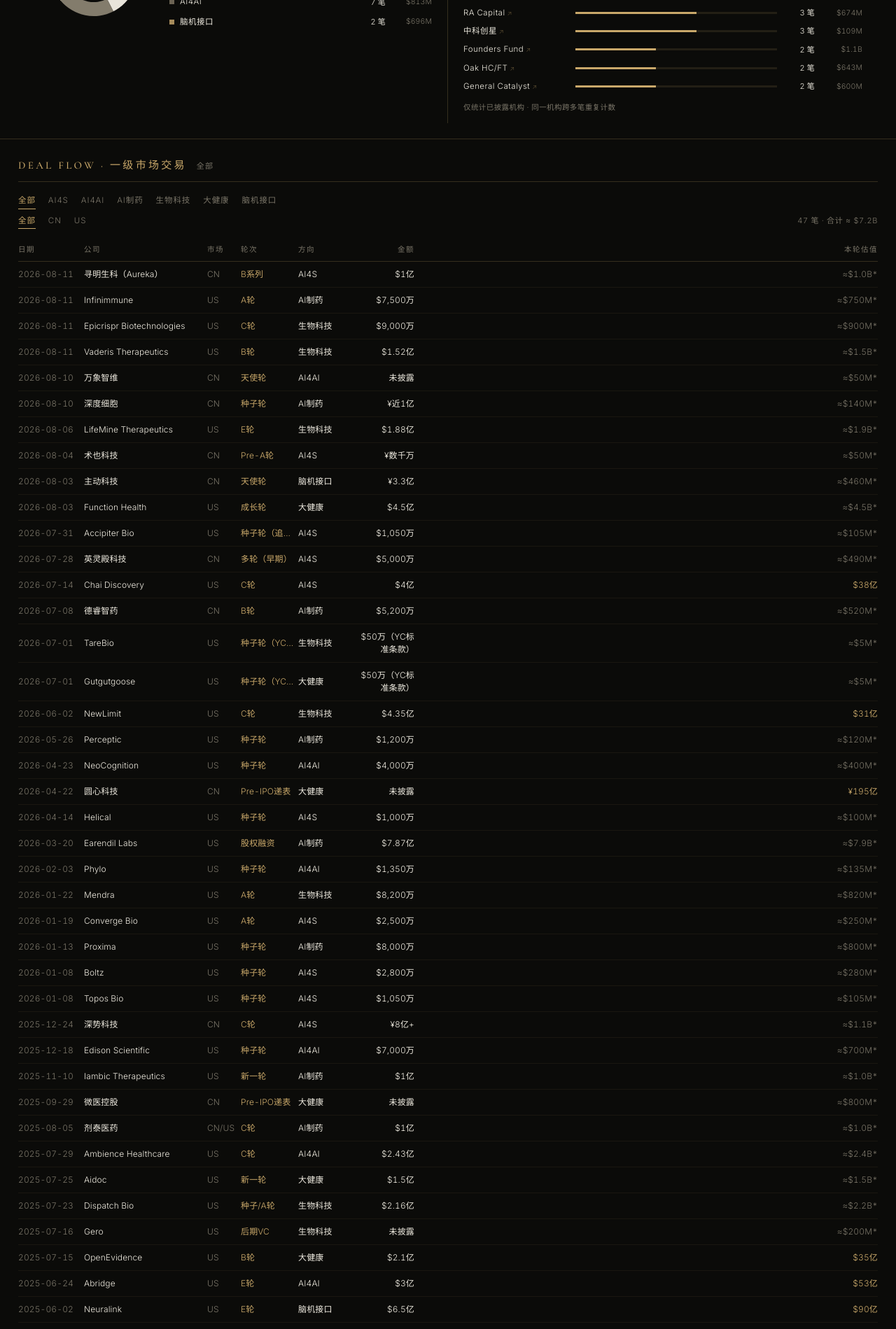
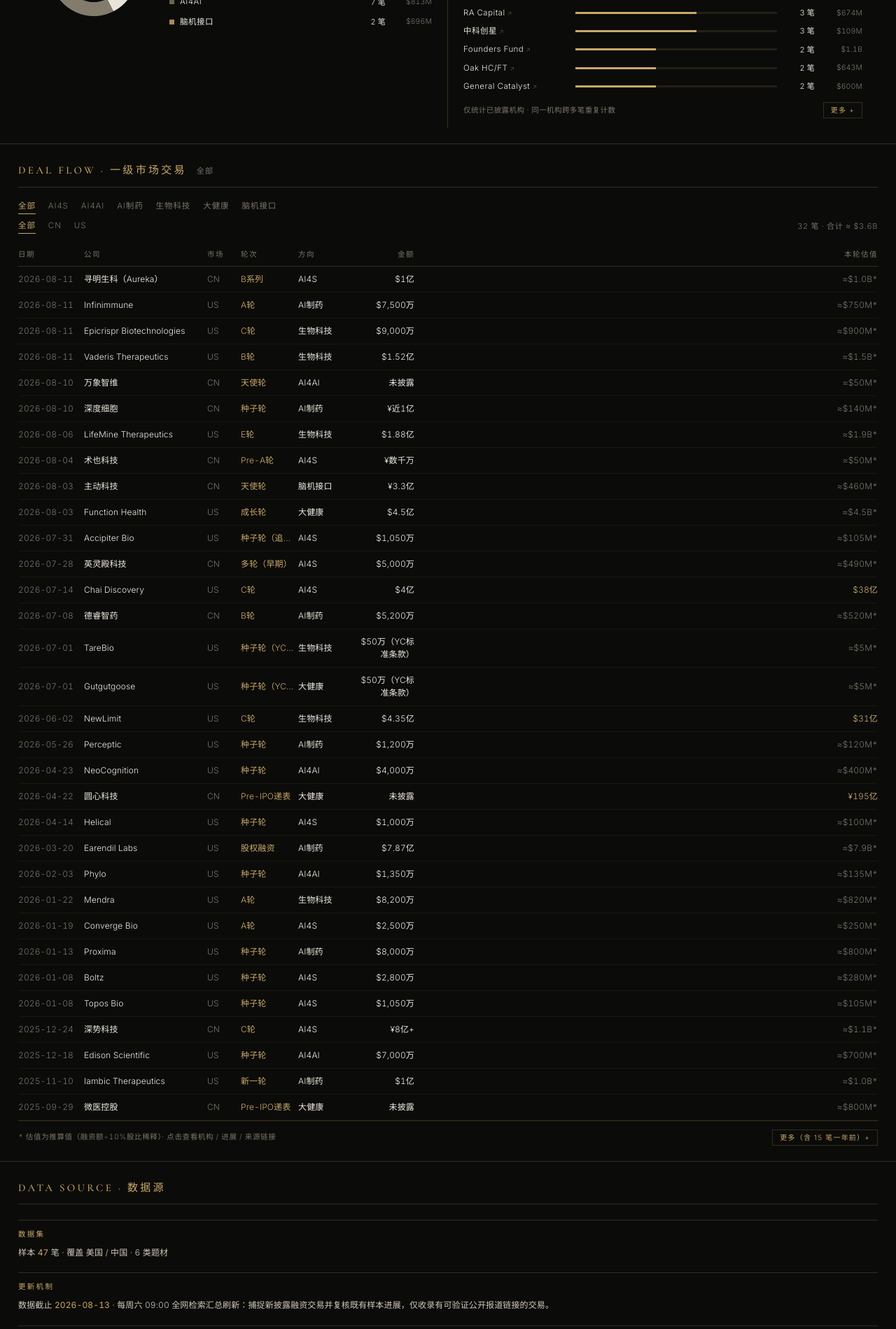
Before and after one commit to Maker0615/primary-market-billboard, a React (Vite) app: page / in a window 1280 px wide. Shown: the part 680-2579 px from the top of the page at 70% size. Built offline with nearby package versions, Linux system fonts and the light colour scheme.

Commit message:
fix: push missed UI code (more/less, sites, rolling-year list, white bar counts)

```diff
--- a/src/components/panels.tsx
+++ b/src/components/panels.tsx
@@ -13,7 +13,8 @@
     return (t: string) => DONUT_COLORS[Math.max(0, themeOrder.indexOf(t)) % DONUT_COLORS.length];
   }, [themeOrder]);
   const roundMix = useMemo(() => roundThemeMix(themeOrder), [themeOrder]);
-  const investors = useMemo(() => topInvestors(10), []);
+  const [invAll, setInvAll] = useState(false);
+  const investors = useMemo(() => topInvestors(invAll ? 200 : 10), [invAll]);
   const total = totalUSDm();
   return (
     <div className="stats-grid">
@@ -29,9 +30,14 @@
       <ChartCard no="03" title="题材分布" sub="悬停放大 · 与图例联动">
         <ThemeDonut data={themes} colorOf={colorOf} />
       </ChartCard>
-      <ChartCard no="04" title="活跃投资机构" sub="按参与样本交易笔数排名 TOP10 · 点击进官网">
+      <ChartCard no="04" title="活跃投资机构" sub={`按参与样本交易笔数排名${invAll ? '（全部）' : ' TOP10'} · 点击进官网`}>
         <HBars data={investors} labelW={150} />
-        <div className="chart-foot">仅统计已披露机构 · 同一机构跨多笔重复计数</div>
+        <div className="chart-foot" style={{ display: 'flex', alignItems: 'center', justifyContent: 'space-between' }}>
+          <span>仅统计已披露机构 · 同一机构跨多笔重复计数</span>
+          <button className="more-btn" onClick={() => setInvAll(!invAll)}>
+            {invAll ? '缩小 −' : '更多 +'}
+          </button>
+        </div>
       </ChartCard>
     </div>
   );
@@ -45,12 +51,21 @@
   filter: string; setFilter: (f: string) => void;
 }) {
   const [mkt, setMkt] = useState<'全部' | 'CN' | 'US'>('全部');
+  const [showAll, setShowAll] = useState(false);
+  // 默认只显示近一年（按当前日期滚动）
+  const cutoff = useMemo(() => {
+    const d = new Date();
+    d.setFullYear(d.getFullYear() - 1);
+    return d.toISOString().slice(0, 10);
+  }, []);
   const rows = useMemo(() => {
     let r = [...DEALS].sort((a, b) => b.date.localeCompare(a.date));
     if (filter !== '全部') r = r.filter((d) => d.theme === filter);
     if (mkt !== '全部') r = r.filter((d) => d.mkt === mkt || d.mkt.includes(mkt));
+    if (!showAll) r = r.filter((d) => d.date >= cutoff);
     return r;
-  }, [filter, mkt]);
+  }, [filter, mkt, showAll, cutoff]);
+  const hiddenCount = useMemo(() => DEALS.filter((d) => d.date < cutoff).length, [cutoff]);
   const totalUSDmRows = rows.reduce((s, d) => s + d.amtUSDm, 0);
   return (
     <div className="panel">
@@ -76,7 +91,8 @@
           const v = dealValuation(d);
           return (
             <div key={d.id} className={`trow ${selected === d.id ? 'trow-on' : ''}`} onClick={() => onSelect(d)}>
-              <span className="c-date" style={{ color: GRAY }}>{d.date}</span>
+              <span className="c-date d-full" style={{ color: GRAY }}>{d.date}</span>
+              <span className="c-date d-ym" style={{ color: GRAY }}>{d.date.slice(0, 7)}</span>
               <span className="c-co ellipsis" style={{ color: IVORY }}>{d.co}</span>
               <span className="c-mkt hide-sm" style={{ color: GRAY }}>{d.mkt}</span>
               <span className="c-round ellipsis" style={{ color: GOLD }}>{d.round}</span>
@@ -89,7 +105,14 @@
           );
         })}
       </div>
-      <div className="panel-foot">* 估值为推算值（融资额÷10%股比稀释）· 点击查看机构 / 进展 / 来源链接</div>
+      <div className="panel-foot" style={{ display: 'flex', alignItems: 'center', justifyContent: 'space-between' }}>
+        <span>* 估值为推算值（融资额÷10%股比稀释）· 点击查看机构 / 进展 / 来源链接</span>
+        {hiddenCount > 0 && (
+          <button className="more-btn" onClick={() => setShowAll(!showAll)}>
+            {showAll ? '缩小 −' : `更多（含 ${hiddenCount} 笔一年前）+`}
+          </button>
+        )}
+      </div>
     </div>
   );
 }
@@ -130,6 +153,12 @@
       <div className="dsec">
         <div className="dsec-label">项目方发展情况</div>
         <div className="dsec-body">{deal.progress}</div>
+        {deal.site && (
+          <div className="dsec-body" style={{ marginTop: 6 }}>
+            <span style={{ color: GOLD }}>▸ </span>
+            <a href={deal.site} target="_blank" rel="noreferrer" className="newslink">公司官网 ↗</a>
+          </div>
+        )}
       </div>
       <div className="dsec">
         <div className="dsec-label">数据来源链接</div>
@@ -187,7 +216,6 @@
           <span style={{ color: GOLD }}>▸ </span>36氪 / 亿欧 / 新浪财经 / 新华报业 等
         </div>
       </div>
-      <div className="panel-foot">统计为演示快照 · 非投资建议</div>
     </div>
   );
 }
```
